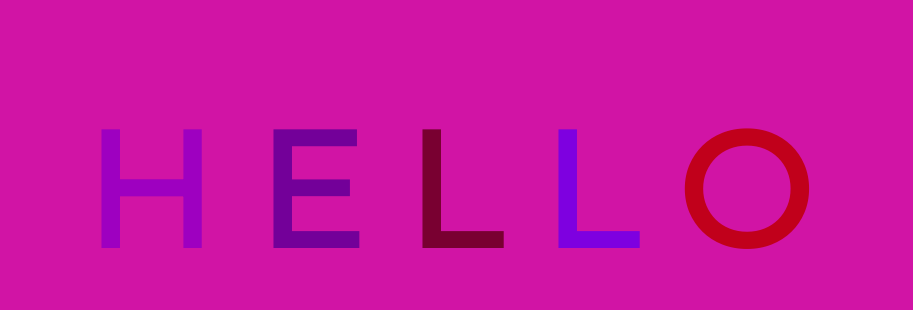
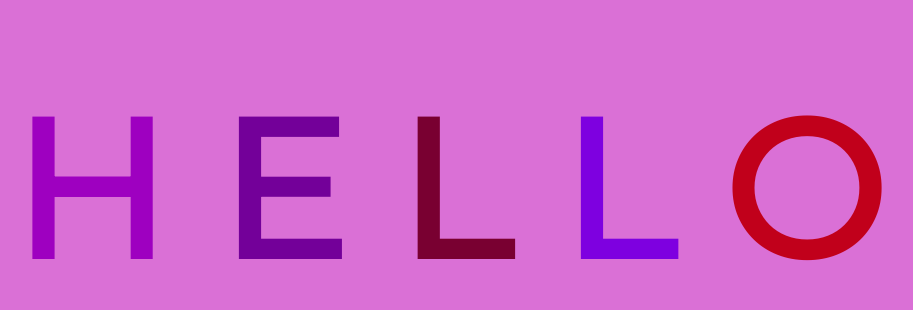
Before and after one commit to gbaer12/AnimatedTextGitDemo, a plain HTML site: page index.html in a window 1280 px wide. Shown: the part 218-528 px from the top of the page, without its empty margins (193-1106 px from the left). Drawn offline with Linux system fonts and the light colour scheme.

Commit message:
someone else did this

```diff
--- a/app.css
+++ b/app.css
@@ -3,11 +3,11 @@ body{
     justify-content: center;
     align-items: center;
     height: 100vh;
-    background-color: rgb(209, 20, 165);
+    background-color: orchid;
 }
 
 h1{
-    font-size: 10rem;
+    font-size: 12rem;
     font-family: Montserrat;
 }
 
```
